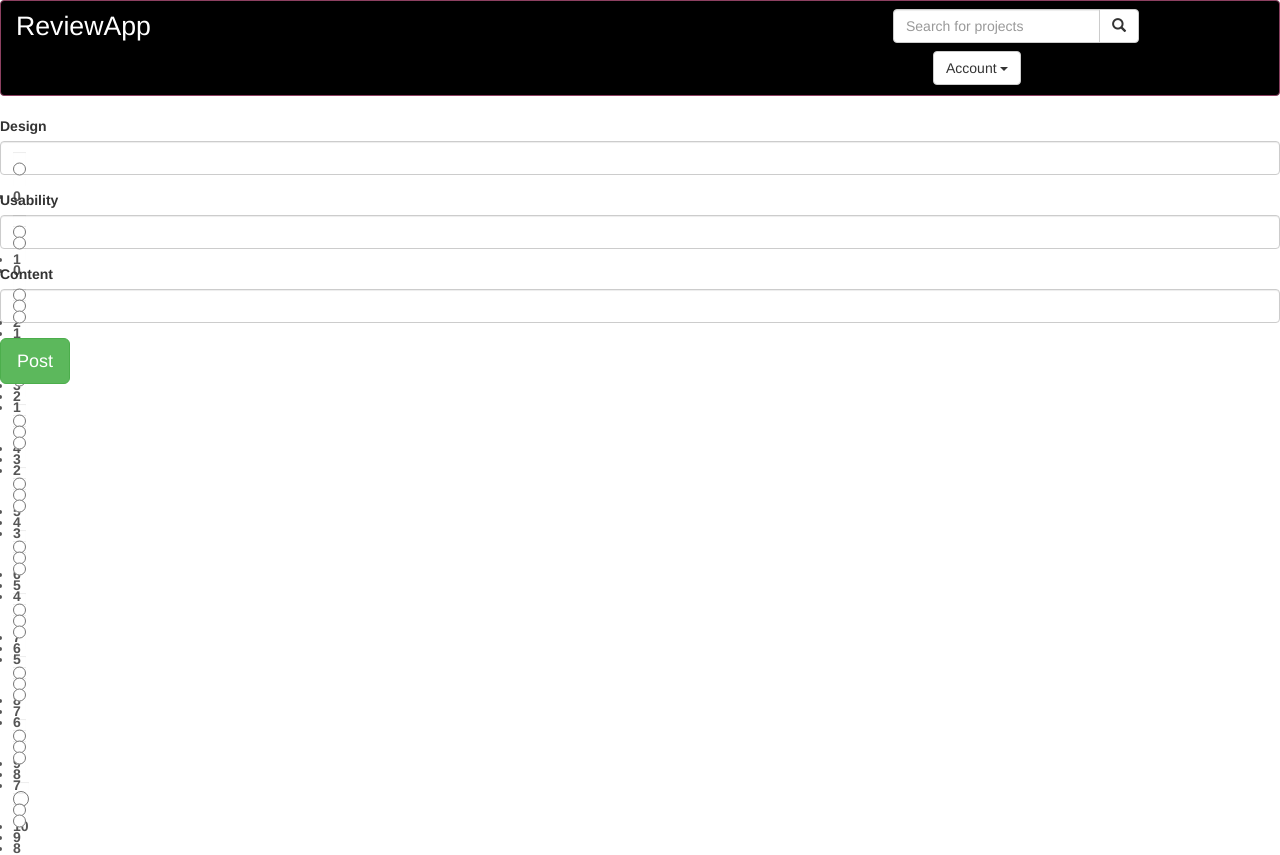
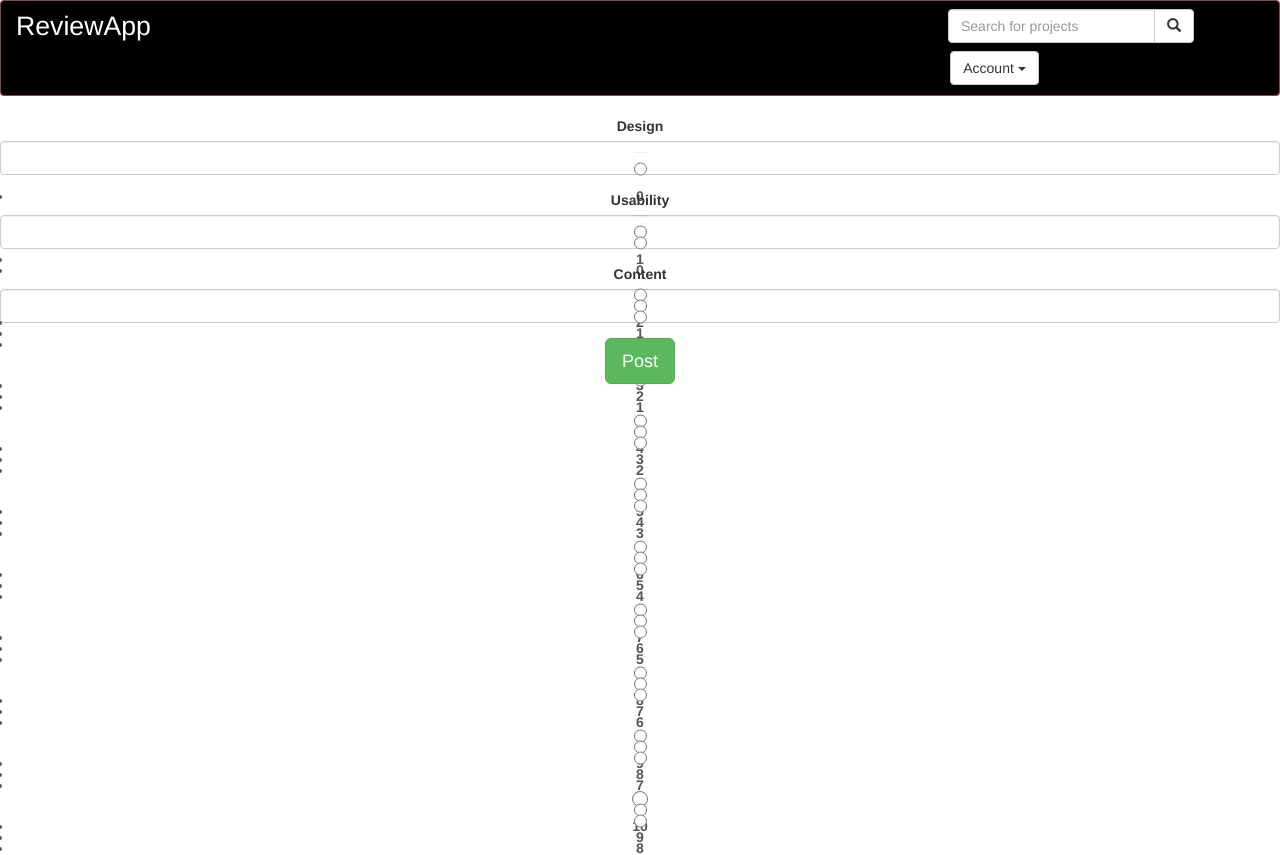
Before and after one commit to SharonFaith/project-review, a Django app: page /rateproject/1/ in a window 1280 px wide. Shown: the top 855 px of the page. Run offline with Django 3.2, Linux system fonts and the light colour scheme; a user stored in the database is signed in; tables that the repository leaves empty hold one stand-in row (values such as "Sample post"); some libraries are stand-ins or nearby versions.

Commit message:
center text

```diff
--- a/reviewapp/templates/rateform.html
+++ b/reviewapp/templates/rateform.html
@@ -18,7 +18,7 @@
 
 </head>
 
-<body>
+<body class="text-center">
     {% include 'navbar.html' %}
     <form  action="{% url 'rate-project' the_id %} " method="post" enctype="multipart/form-data">
         {%csrf_token%}
```
